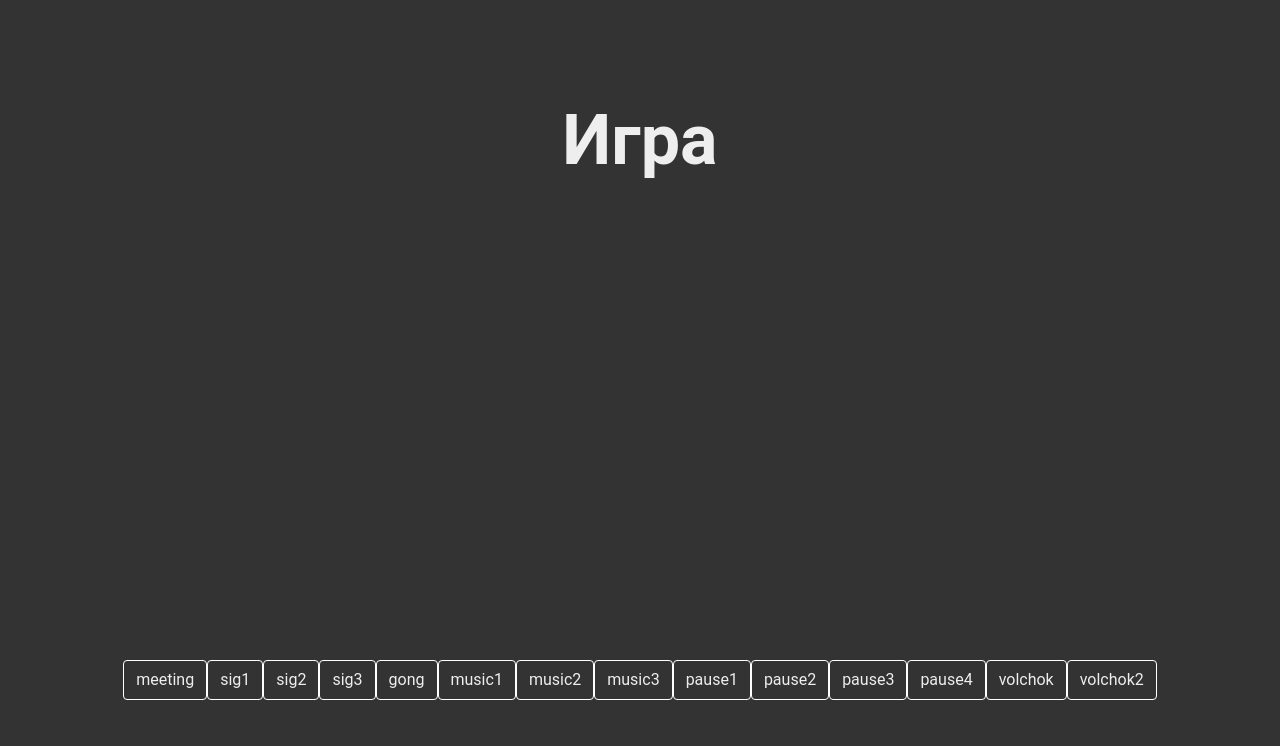
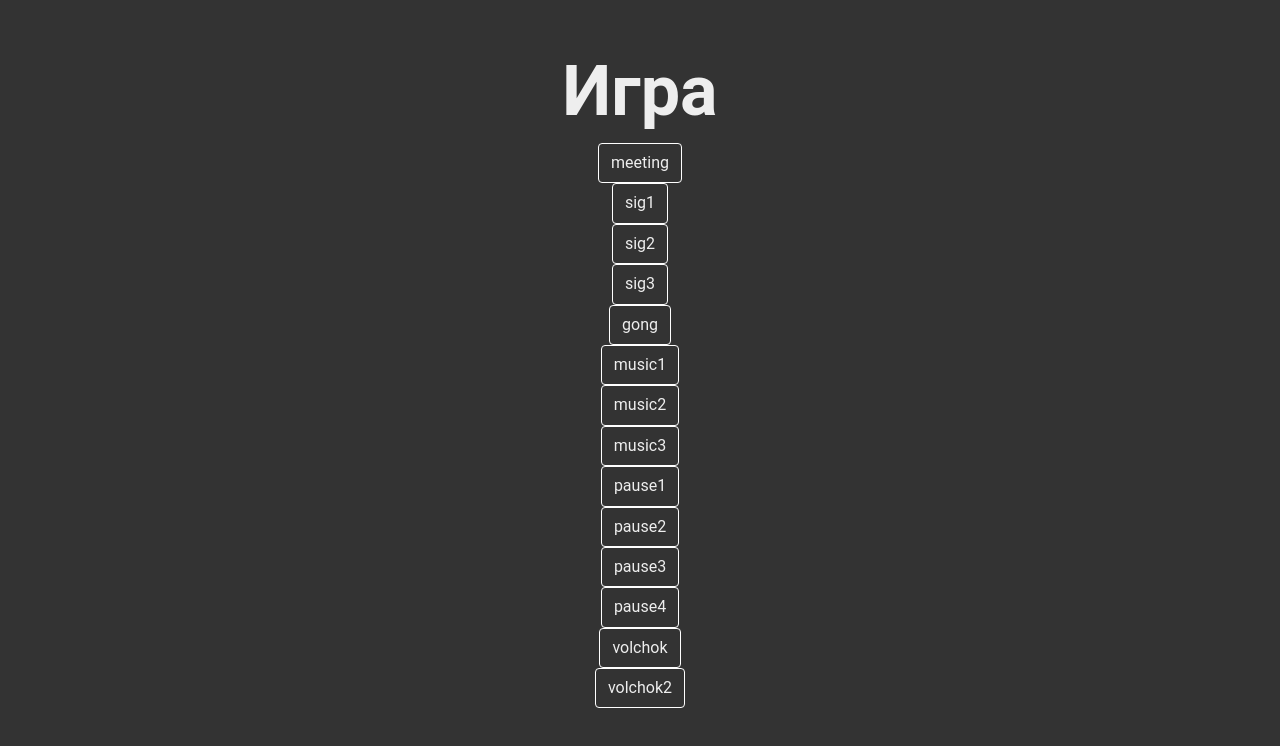
Before and after one commit to nastybits/quiz, a Vue app in the folder app/: page /game in a window 1280 px wide. Shown: the top 746 px of the page. Built offline with nearby package versions, Linux system fonts and the light colour scheme.

Commit message:
Closes #15

```diff
--- /dev/null
+++ b/app/src/components/TheGame.vue
@@ -0,0 +1,61 @@
+<!-- Комонент отвечающий за игру и переключение ранудов -->
+<template>
+  <div class="round">
+    <div class="round__header"></div>
+    <div class="round__body"></div>
+    <div class="round__footer"></div>
+  </div>
+  <audio
+      v-for="(a, i) of audioFiles"
+      :ref="el => { audios[i] = el }"
+      :src="`/audio/${a.src}`"
+      :key="i"
+      style="display: none"
+  />
+  <QBtn
+      v-for="(a, i) of audioFiles"
+      :label="a.name"
+      :title="a.name"
+      :key="'aBtn' + i"
+      @click="player.play(i)"
+  />
+</template>
+
+<script setup>
+import QBtn from "@/components/ui/QBtn.vue"
+import {ref, onMounted} from "vue"
+// import { useGameState } from "@/stores/gameState"
+// import { useQuestionPacks } from "@/stores/questionPacks"
+import {useAudio} from "@/composables/audio"
+
+// const game = useGameState()
+// const pack = useQuestionPacks()
+const audioFiles = [
+  {name: "meeting", src: "meeting.mp3"},
+  {name: "sig1", src: "sig1.mp3"},
+  {name: "sig2", src: "sig2.mp3"},
+  {name: "sig3", src: "sig3.mp3"},
+  {name: "gong", src: "gong.mp3"},
+  {name: "music1", src: "music1.mp3"},
+  {name: "music2", src: "music2.mp3"},
+  {name: "music3", src: "music3.mp3"},
+  {name: "pause1", src: "pause1.mp3"},
+  {name: "pause2", src: "pause2.mp3"},
+  {name: "pause3", src: "pause3.mp3"},
+  {name: "pause4", src: "pause4.mp3"},
+  {name: "volchok", src: "volchok.mp3"},
+  {name: "volchok2", src: "volchok2.mp3"}
+]
+
+const audios = ref([])
+let player = null
+
+onMounted(() => {
+  player = useAudio(audios.value)
+})
+
+</script>
+
+<style scoped>
+
+</style>
--- /dev/null
+++ b/app/src/composables/audio.js
@@ -0,0 +1,28 @@
+export function useAudio(refs) {
+  const play = (ref) => {
+    if (!ref) {
+      return
+    }
+    if (refs[ref]) {
+      refs[ref].play()
+    }
+  }
+
+  const stop = (ref) => {
+    if (!ref) {
+      return
+    }
+    if (refs[ref]) {
+      refs[ref].pause()
+      refs[ref].currentTime = 0.0
+    }
+  }
+
+  const stopAll = () => {
+    refs.forEach(r => {
+      stop(r)
+    })
+  }
+
+  return { play, stop, stopAll }
+}
--- a/app/src/views/GameView.vue
+++ b/app/src/views/GameView.vue
@@ -1,33 +1,13 @@
 <!-- Компонент главного экрана игры -->
 <template>
   <Page title="Игра">
-    <template #footer>
-      <AudioUtil :audios="audios"/>
-    </template>
+    <TheGame/>
   </Page>
 </template>
 
 <script setup>
-import AudioUtil from "@/components/utils/AudioUtil.vue"
 import Page from "@/components/Page.vue"
-
-const audios = [
-  { name: "meeting", src: "meeting.mp3" },
-  { name: "sig1", src: "sig1.mp3" },
-  { name: "sig2", src: "sig2.mp3" },
-  { name: "sig3", src: "sig3.mp3" },
-  { name: "gong", src: "gong.mp3" },
-  { name: "music1", src: "music1.mp3" },
-  { name: "music2", src: "music2.mp3" },
-  { name: "music3", src: "music3.mp3" },
-  { name: "pause1", src: "pause1.mp3" },
-  { name: "pause2", src: "pause2.mp3" },
-  { name: "pause3", src: "pause3.mp3" },
-  { name: "pause4", src: "pause4.mp3" },
-  { name: "volchok", src: "volchok.mp3" },
-  { name: "volchok2", src: "volchok2.mp3" }
-]
-
+import TheGame from "@/components/TheGame.vue"
 </script>
 
 <style scoped>
```
